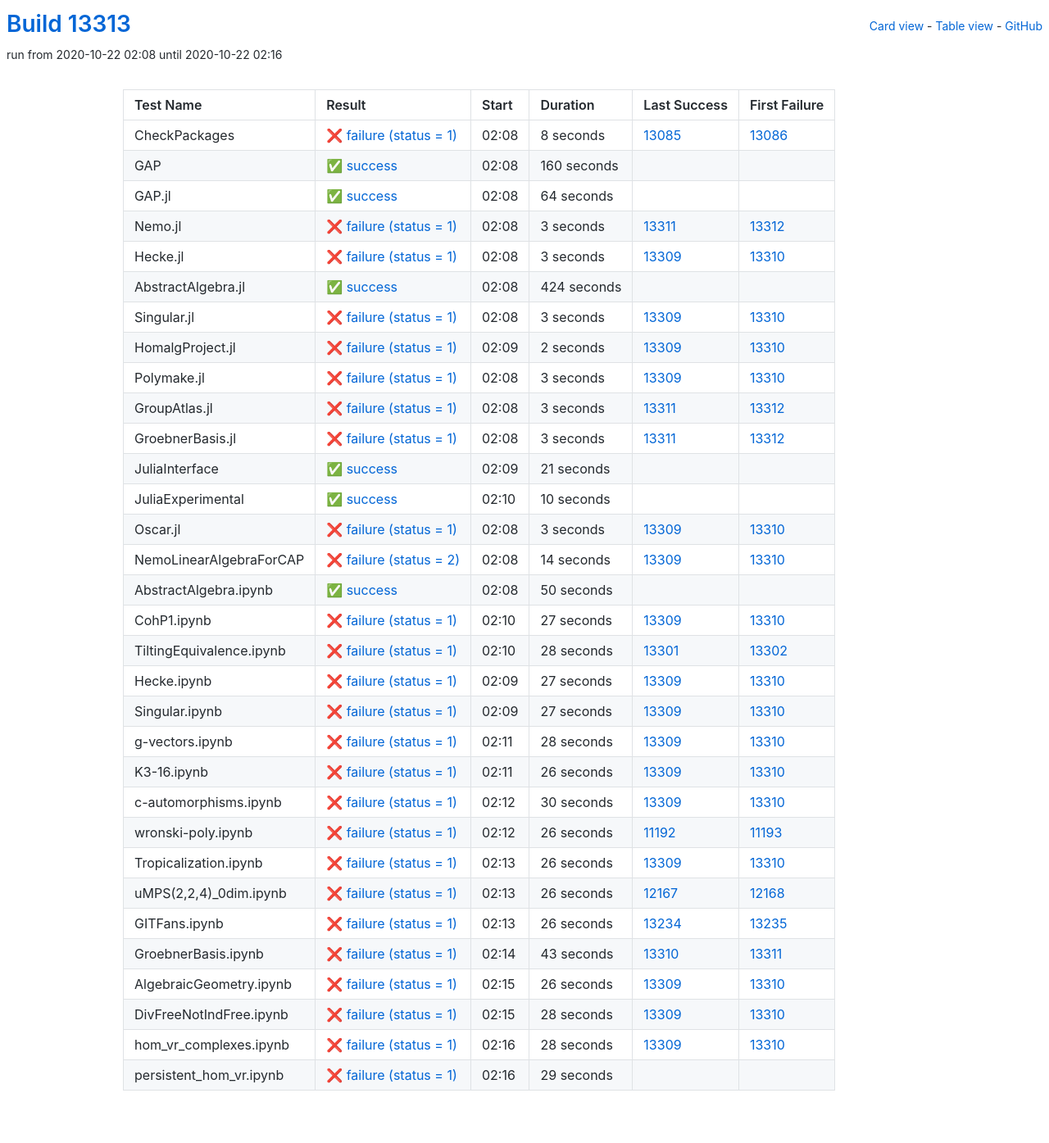
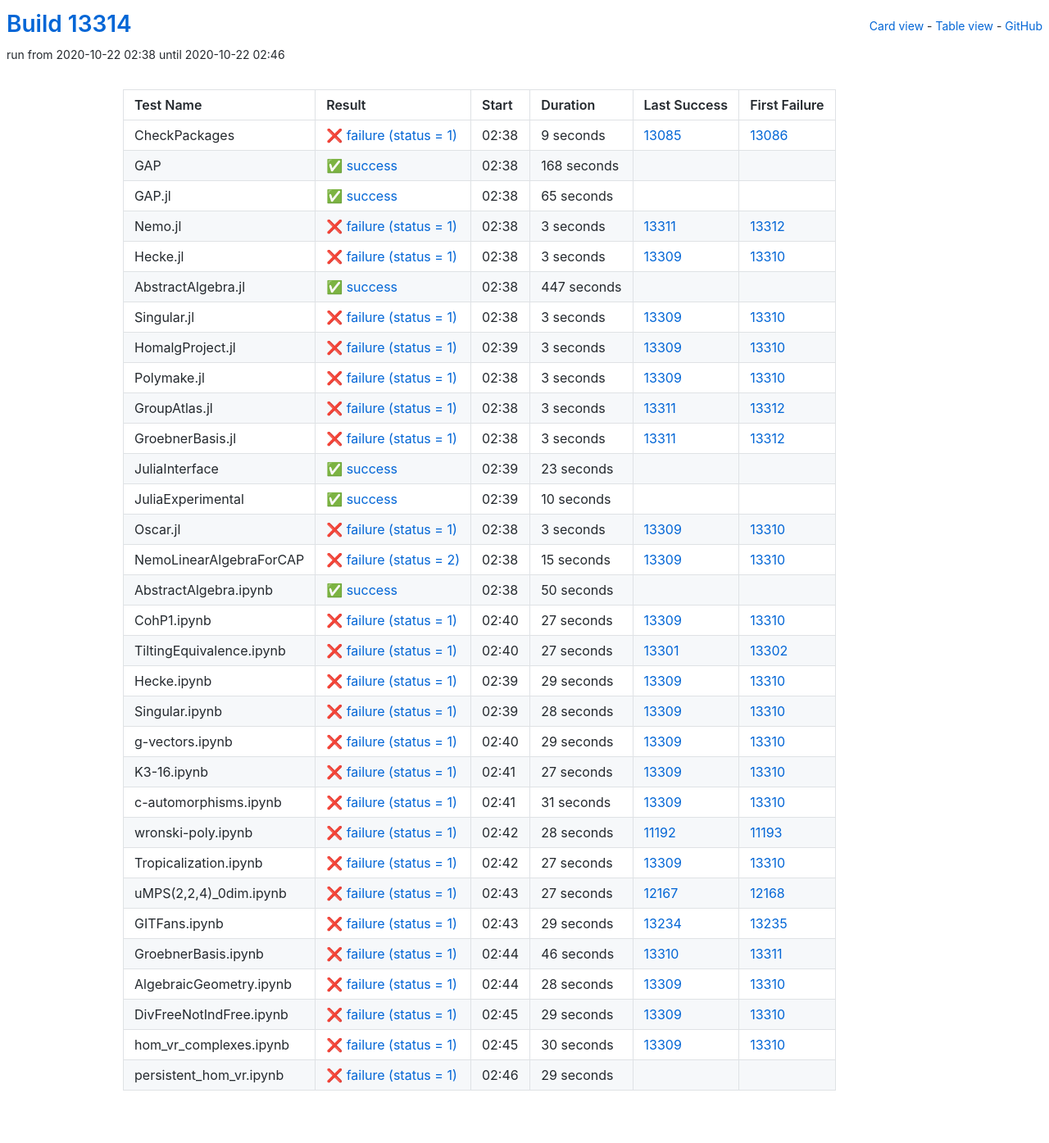
Before and after one commit to oscar-system/oscar-ci-status, a Jekyll site: the page built from table.html, in a window 1280 px wide. Shown: the whole page at 82% size. Built offline with Jekyll 4.4.1, drawn with Linux system fonts in a browser that asks for light colours.

Commit message:
Build #13314

```diff
--- a/_data/ci.yml
+++ b/_data/ci.yml
@@ -1,6 +1,6 @@
 ---
-build: 13313
-build_url: https://oscarci.mathematik.uni-kl.de/job/oscar/13313/
+build: 13314
+build_url: https://oscarci.mathematik.uni-kl.de/job/oscar/13314/
 job: oscar
 organization: oscar-system
 repo: oscar-ci-status
@@ -8,44 +8,44 @@
 tests:
 - name: CheckPackages
   id: checkpackages
-  log: https://oscarci.mathematik.uni-kl.de/job/oscar/13313/artifact/logs/build-13313/CheckPackages.log
-  start: 2020-10-22 02:08
+  log: https://oscarci.mathematik.uni-kl.de/job/oscar/13314/artifact/logs/build-13314/CheckPackages.log
+  start: 2020-10-22 02:38
   success: false
   exitcode: 1
   status: failure
-  duration: 8
+  duration: 9
   last_success: 13085
   last_success_url: https://oscarci.mathematik.uni-kl.de/job/oscar/13085/
   first_failure: 13086
   first_failure_url: https://oscarci.mathematik.uni-kl.de/job/oscar/13086/
 - name: GAP
   id: gap
-  log: https://oscarci.mathematik.uni-kl.de/job/oscar/13313/artifact/logs/build-13313/GAP.log
-  start: 2020-10-22 02:08
+  log: https://oscarci.mathematik.uni-kl.de/job/oscar/13314/artifact/logs/build-13314/GAP.log
+  start: 2020-10-22 02:38
   success: true
   exitcode: 0
   status: success
-  duration: 160
+  duration: 168
   last_success: false
   last_success_url:
   first_failure: false
   first_failure_url:
 - name: GAP.jl
   id: gap-jl
-  log: https://oscarci.mathematik.uni-kl.de/job/oscar/13313/artifact/logs/build-13313/GAP.jl.log
-  start: 2020-10-22 02:08
+  log: https://oscarci.mathematik.uni-kl.de/job/oscar/13314/artifact/logs/build-13314/GAP.jl.log
+  start: 2020-10-22 02:38
   success: true
   exitcode: 0
   status: success
-  duration: 64
+  duration: 65
   last_success: false
   last_success_url:
   first_failure: false
   first_failure_url:
 - name: Nemo.jl
   id: nemo-jl
-  log: https://oscarci.mathematik.uni-kl.de/job/oscar/13313/artifact/logs/build-13313/Nemo.jl.log
-  start: 2020-10-22 02:08
+  log: https://oscarci.mathematik.uni-kl.de/job/oscar/13314/artifact/logs/build-13314/Nemo.jl.log
+  start: 2020-10-22 02:38
   success: false
   exitcode: 1
   status: failure
@@ -56,8 +56,8 @@
   first_failure_url: https://oscarci.mathematik.uni-kl.de/job/oscar/13312/
 - name: Hecke.jl
   id: hecke-jl
-  log: https://oscarci.mathematik.uni-kl.de/job/oscar/13313/artifact/logs/build-13313/Hecke.jl.log
-  start: 2020-10-22 02:08
+  log: https://oscarci.mathematik.uni-kl.de/job/oscar/13314/artifact/logs/build-13314/Hecke.jl.log
+  start: 2020-10-22 02:38
   success: false
   exitcode: 1
   status: failure
@@ -68,20 +68,20 @@
   first_failure_url: https://oscarci.mathematik.uni-kl.de/job/oscar/13310/
 - name: AbstractAlgebra.jl
   id: abstractalgebra-jl
-  log: https://oscarci.mathematik.uni-kl.de/job/oscar/13313/artifact/logs/build-13313/AbstractAlgebra.jl.log
-  start: 2020-10-22 02:08
+  log: https://oscarci.mathematik.uni-kl.de/job/oscar/13314/artifact/logs/build-13314/AbstractAlgebra.jl.log
+  start: 2020-10-22 02:38
   success: true
   exitcode: 0
   status: success
-  duration: 424
+  duration: 447
   last_success: false
   last_success_url:
   first_failure: false
   first_failure_url:
 - name: Singular.jl
   id: singular-jl
-  log: https://oscarci.mathematik.uni-kl.de/job/oscar/13313/artifact/logs/build-13313/Singular.jl.log
-  start: 2020-10-22 02:08
+  log: https://oscarci.mathematik.uni-kl.de/job/oscar/13314/artifact/logs/build-13314/Singular.jl.log
+  start: 2020-10-22 02:38
   success: false
   exitcode: 1
   status: failure
@@ -92,20 +92,20 @@
   first_failure_url: https://oscarci.mathematik.uni-kl.de/job/oscar/13310/
 - name: HomalgProject.jl
   id: homalgproject-jl
-  log: https://oscarci.mathematik.uni-kl.de/job/oscar/13313/artifact/logs/build-13313/HomalgProject.jl.log
-  start: 2020-10-22 02:09
+  log: https://oscarci.mathematik.uni-kl.de/job/oscar/13314/artifact/logs/build-13314/HomalgProject.jl.log
+  start: 2020-10-22 02:39
   success: false
   exitcode: 1
   status: failure
-  duration: 2
+  duration: 3
   last_success: 13309
   last_success_url: https://oscarci.mathematik.uni-kl.de/job/oscar/13309/
   first_failure: 13310
   first_failure_url: https://oscarci.mathematik.uni-kl.de/job/oscar/13310/
 - name: Polymake.jl
   id: polymake-jl
-  log: https://oscarci.mathematik.uni-kl.de/job/oscar/13313/artifact/logs/build-13313/Polymake.jl.log
-  start: 2020-10-22 02:08
+  log: https://oscarci.mathematik.uni-kl.de/job/oscar/13314/artifact/logs/build-13314/Polymake.jl.log
+  start: 2020-10-22 02:38
   success: false
   exitcode: 1
   status: failure
@@ -116,8 +116,8 @@
   first_failure_url: https://oscarci.mathematik.uni-kl.de/job/oscar/13310/
 - name: GroupAtlas.jl
   id: groupatlas-jl
-  log: https://oscarci.mathematik.uni-kl.de/job/oscar/13313/artifact/logs/build-13313/GroupAtlas.jl.log
-  start: 2020-10-22 02:08
+  log: https://oscarci.mathematik.uni-kl.de/job/oscar/13314/artifact/logs/build-13314/GroupAtlas.jl.log
+  start: 2020-10-22 02:38
   success: false
   exitcode: 1
   status: failure
@@ -128,8 +128,8 @@
   first_failure_url: https://oscarci.mathematik.uni-kl.de/job/oscar/13312/
 - name: GroebnerBasis.jl
   id: groebnerbasis-jl
-  log: https://oscarci.mathematik.uni-kl.de/job/oscar/13313/artifact/logs/build-13313/GroebnerBasis.jl.log
-  start: 2020-10-22 02:08
+  log: https://oscarci.mathematik.uni-kl.de/job/oscar/13314/artifact/logs/build-13314/GroebnerBasis.jl.log
+  start: 2020-10-22 02:38
   success: false
   exitcode: 1
   status: failure
@@ -140,20 +140,20 @@
   first_failure_url: https://oscarci.mathematik.uni-kl.de/job/oscar/13312/
 - name: JuliaInterface
   id: juliainterface
-  log: https://oscarci.mathematik.uni-kl.de/job/oscar/13313/artifact/logs/build-13313/JuliaInterface.log
-  start: 2020-10-22 02:09
+  log: https://oscarci.mathematik.uni-kl.de/job/oscar/13314/artifact/logs/build-13314/JuliaInterface.log
+  start: 2020-10-22 02:39
   success: true
   exitcode: 0
   status: success
-  duration: 21
+  duration: 23
   last_success: false
   last_success_url:
   first_failure: false
   first_failure_url:
 - name: JuliaExperimental
   id: juliaexperimental
-  log: https://oscarci.mathematik.uni-kl.de/job/oscar/13313/artifact/logs/build-13313/JuliaExperimental.log
-  start: 2020-10-22 02:10
+  log: https://oscarci.mathematik.uni-kl.de/job/oscar/13314/artifact/logs/build-13314/JuliaExperimental.log
+  start: 2020-10-22 02:39
   success: true
   exitcode: 0
   status: success
@@ -164,8 +164,8 @@
   first_failure_url:
 - name: Oscar.jl
   id: oscar-jl
-  log: https://oscarci.mathematik.uni-kl.de/job/oscar/13313/artifact/logs/build-13313/Oscar.jl.log
-  start: 2020-10-22 02:08
+  log: https://oscarci.mathematik.uni-kl.de/job/oscar/13314/artifact/logs/build-13314/Oscar.jl.log
+  start: 2020-10-22 02:38
   success: false
   exitcode: 1
   status: failure
@@ -176,20 +176,20 @@
   first_failure_url: https://oscarci.mathematik.uni-kl.de/job/oscar/13310/
 - name: NemoLinearAlgebraForCAP
   id: nemolinearalgebraforcap
-  log: https://oscarci.mathematik.uni-kl.de/job/oscar/13313/artifact/logs/build-13313/NemoLinearAlgebraForCAP.log
-  start: 2020-10-22 02:08
+  log: https://oscarci.mathematik.uni-kl.de/job/oscar/13314/artifact/logs/build-13314/NemoLinearAlgebraForCAP.log
+  start: 2020-10-22 02:38
   success: false
   exitcode: 2
   status: failure
-  duration: 14
+  duration: 15
   last_success: 13309
   last_success_url: https://oscarci.mathematik.uni-kl.de/job/oscar/13309/
   first_failure: 13310
   first_failure_url: https://oscarci.mathematik.uni-kl.de/job/oscar/13310/
 - name: AbstractAlgebra.ipynb
   id: abstractalgebra-ipynb
-  log: https://oscarci.mathematik.uni-kl.de/job/oscar/13313/artifact/logs/build-13313/AbstractAlgebra.ipynb.log
-  start: 2020-10-22 02:08
+  log: https://oscarci.mathematik.uni-kl.de/job/oscar/13314/artifact/logs/build-13314/AbstractAlgebra.ipynb.log
+  start: 2020-10-22 02:38
   success: true
   exitcode: 0
   status: success
@@ -200,8 +200,8 @@
   first_failure_url:
 - name: CohP1.ipynb
   id: cohp1-ipynb
-  log: https://oscarci.mathematik.uni-kl.de/job/oscar/13313/artifact/logs/build-13313/CohP1.ipynb.log
-  start: 2020-10-22 02:10
+  log: https://oscarci.mathematik.uni-kl.de/job/oscar/13314/artifact/logs/build-13314/CohP1.ipynb.log
+  start: 2020-10-22 02:40
   success: false
   exitcode: 1
   status: failure
@@ -212,20 +212,56 @@
   first_failure_url: https://oscarci.mathematik.uni-kl.de/job/oscar/13310/
 - name: TiltingEquivalence.ipynb
   id: tiltingequivalence-ipynb
-  log: https://oscarci.mathematik.uni-kl.de/job/oscar/13313/artifact/logs/build-13313/TiltingEquivalence.ipynb.log
-  start: 2020-10-22 02:10
+  log: https://oscarci.mathematik.uni-kl.de/job/oscar/13314/artifact/logs/build-13314/TiltingEquivalence.ipynb.log
+  start: 2020-10-22 02:40
   success: false
   exitcode: 1
   status: failure
-  duration: 28
+  duration: 27
   last_success: 13301
   last_success_url: https://oscarci.mathematik.uni-kl.de/job/oscar/13301/
   first_failure: 13302
   first_failure_url: https://oscarci.mathematik.uni-kl.de/job/oscar/13302/
 - name: Hecke.ipynb
   id: hecke-ipynb
-  log: https://oscarci.mathematik.uni-kl.de/job/oscar/13313/artifact/logs/build-13313/Hecke.ipynb.log
-  start: 2020-10-22 02:09
+  log: https://oscarci.mathematik.uni-kl.de/job/oscar/13314/artifact/logs/build-13314/Hecke.ipynb.log
+  start: 2020-10-22 02:39
+  success: false
+  exitcode: 1
+  status: failure
+  duration: 29
+  last_success: 13309
+  last_success_url: https://oscarci.mathematik.uni-kl.de/job/oscar/13309/
+  first_failure: 13310
+  first_failure_url: https://oscarci.mathematik.uni-kl.de/job/oscar/13310/
+- name: Singular.ipynb
+  id: singular-ipynb
+  log: https://oscarci.mathematik.uni-kl.de/job/oscar/13314/artifact/logs/build-13314/Singular.ipynb.log
+  start: 2020-10-22 02:39
+  success: false
+  exitcode: 1
+  status: failure
+  duration: 28
+  last_success: 13309
+  last_success_url: https://oscarci.mathematik.uni-kl.de/job/oscar/13309/
+  first_failure: 13310
+  first_failure_url: https://oscarci.mathematik.uni-kl.de/job/oscar/13310/
+- name: g-vectors.ipynb
+  id: g-vectors-ipynb
+  log: https://oscarci.mathematik.uni-kl.de/job/oscar/13314/artifact/logs/build-13314/g-vectors.ipynb.log
+  start: 2020-10-22 02:40
+  success: false
+  exitcode: 1
+  status: failure
+  duration: 29
+  last_success: 13309
+  last_success_url: https://oscarci.mathematik.uni-kl.de/job/oscar/13309/
+  first_failure: 13310
+  first_failure_url: https://oscarci.mathematik.uni-kl.de/job/oscar/13310/
+- name: K3-16.ipynb
+  id: k3-16-ipynb
+  log: https://oscarci.mathematik.uni-kl.de/job/oscar/13314/artifact/logs/build-13314/K3-16.ipynb.log
+  start: 2020-10-22 02:41
   success: false
   exitcode: 1
   status: failure
@@ -234,10 +270,34 @@
   last_success_url: https://oscarci.mathematik.uni-kl.de/job/oscar/13309/
   first_failure: 13310
   first_failure_url: https://oscarci.mathematik.uni-kl.de/job/oscar/13310/
-- name: Singular.ipynb
-  id: singular-ipynb
-  log: https://oscarci.mathematik.uni-kl.de/job/oscar/13313/artifact/logs/build-13313/Singular.ipynb.log
-  start: 2020-10-22 02:09
+- name: c-automorphisms.ipynb
+  id: c-automorphisms-ipynb
+  log: https://oscarci.mathematik.uni-kl.de/job/oscar/13314/artifact/logs/build-13314/c-automorphisms.ipynb.log
+  start: 2020-10-22 02:41
+  success: false
+  exitcode: 1
+  status: failure
+  duration: 31
+  last_success: 13309
+  last_success_url: https://oscarci.mathematik.uni-kl.de/job/oscar/13309/
+  first_failure: 13310
+  first_failure_url: https://oscarci.mathematik.uni-kl.de/job/oscar/13310/
+- name: wronski-poly.ipynb
+  id: wronski-poly-ipynb
+  log: https://oscarci.mathematik.uni-kl.de/job/oscar/13314/artifact/logs/build-13314/wronski-poly.ipynb.log
+  start: 2020-10-22 02:42
+  success: false
+  exitcode: 1
+  status: failure
+  duration: 28
+  last_success: 11192
+  last_success_url: https://oscarci.mathematik.uni-kl.de/job/oscar/11192/
+  first_failure: 11193
+  first_failure_url: https://oscarci.mathematik.uni-kl.de/job/oscar/11193/
+- name: Tropicalization.ipynb
+  id: tropicalization-ipynb
+  log: https://oscarci.mathematik.uni-kl.de/job/oscar/13314/artifact/logs/build-13314/Tropicalization.ipynb.log
+  start: 2020-10-22 02:42
   success: false
   exitcode: 1
   status: failure
@@ -246,10 +306,46 @@
   last_success_url: https://oscarci.mathematik.uni-kl.de/job/oscar/13309/
   first_failure: 13310
   first_failure_url: https://oscarci.mathematik.uni-kl.de/job/oscar/13310/
-- name: g-vectors.ipynb
-  id: g-vectors-ipynb
-  log: https://oscarci.mathematik.uni-kl.de/job/oscar/13313/artifact/logs/build-13313/g-vectors.ipynb.log
-  start: 2020-10-22 02:11
+- name: uMPS(2,2,4)_0dim.ipynb
+  id: umps-2-2-4-0dim-ipynb
+  log: https://oscarci.mathematik.uni-kl.de/job/oscar/13314/artifact/logs/build-13314/uMPS-2-2-4-_0dim.ipynb.log
+  start: 2020-10-22 02:43
+  success: false
+  exitcode: 1
+  status: failure
+  duration: 27
+  last_success: 12167
+  last_success_url: https://oscarci.mathematik.uni-kl.de/job/oscar/12167/
+  first_failure: 12168
+  first_failure_url: https://oscarci.mathematik.uni-kl.de/job/oscar/12168/
+- name: GITFans.ipynb
+  id: gitfans-ipynb
+  log: https://oscarci.mathematik.uni-kl.de/job/oscar/13314/artifact/logs/build-13314/GITFans.ipynb.log
+  start: 2020-10-22 02:43
+  success: false
+  exitcode: 1
+  status: failure
+  duration: 29
+  last_success: 13234
+  last_success_url: https://oscarci.mathematik.uni-kl.de/job/oscar/13234/
+  first_failure: 13235
+  first_failure_url: https://oscarci.mathematik.uni-kl.de/job/oscar/13235/
+- name: GroebnerBasis.ipynb
+  id: groebnerbasis-ipynb
+  log: https://oscarci.mathematik.uni-kl.de/job/oscar/13314/artifact/logs/build-13314/GroebnerBasis.ipynb.log
+  start: 2020-10-22 02:44
+  success: false
+  exitcode: 1
+  status: failure
+  duration: 46
+  last_success: 13310
+  last_success_url: https://oscarci.mathematik.uni-kl.de/job/oscar/13310/
+  first_failure: 13311
+  first_failure_url: https://oscarci.mathematik.uni-kl.de/job/oscar/13311/
+- name: AlgebraicGeometry.ipynb
+  id: algebraicgeometry-ipynb
+  log: https://oscarci.mathematik.uni-kl.de/job/oscar/13314/artifact/logs/build-13314/AlgebraicGeometry.ipynb.log
+  start: 2020-10-22 02:44
   success: false
   exitcode: 1
   status: failure
@@ -258,22 +354,22 @@
   last_success_url: https://oscarci.mathematik.uni-kl.de/job/oscar/13309/
   first_failure: 13310
   first_failure_url: https://oscarci.mathematik.uni-kl.de/job/oscar/13310/
-- name: K3-16.ipynb
-  id: k3-16-ipynb
-  log: https://oscarci.mathematik.uni-kl.de/job/oscar/13313/artifact/logs/build-13313/K3-16.ipynb.log
-  start: 2020-10-22 02:11
+- name: DivFreeNotIndFree.ipynb
+  id: divfreenotindfree-ipynb
+  log: https://oscarci.mathematik.uni-kl.de/job/oscar/13314/artifact/logs/build-13314/DivFreeNotIndFree.ipynb.log
+  start: 2020-10-22 02:45
   success: false
   exitcode: 1
   status: failure
-  duration: 26
+  duration: 29
   last_success: 13309
   last_success_url: https://oscarci.mathematik.uni-kl.de/job/oscar/13309/
   first_failure: 13310
   first_failure_url: https://oscarci.mathematik.uni-kl.de/job/oscar/13310/
-- name: c-automorphisms.ipynb
-  id: c-automorphisms-ipynb
-  log: https://oscarci.mathematik.uni-kl.de/job/oscar/13313/artifact/logs/build-13313/c-automorphisms.ipynb.log
-  start: 2020-10-22 02:12
+- name: hom_vr_complexes.ipynb
+  id: hom-vr-complexes-ipynb
+  log: https://oscarci.mathematik.uni-kl.de/job/oscar/13314/artifact/logs/build-13314/hom_vr_complexes.ipynb.log
+  start: 2020-10-22 02:45
   success: false
   exitcode: 1
   status: failure
@@ -282,106 +378,10 @@
   last_success_url: https://oscarci.mathematik.uni-kl.de/job/oscar/13309/
   first_failure: 13310
   first_failure_url: https://oscarci.mathematik.uni-kl.de/job/oscar/13310/
-- name: wronski-poly.ipynb
-  id: wronski-poly-ipynb
-  log: https://oscarci.mathematik.uni-kl.de/job/oscar/13313/artifact/logs/build-13313/wronski-poly.ipynb.log
-  start: 2020-10-22 02:12
-  success: false
-  exitcode: 1
-  status: failure
-  duration: 26
-  last_success: 11192
-  last_success_url: https://oscarci.mathematik.uni-kl.de/job/oscar/11192/
-  first_failure: 11193
-  first_failure_url: https://oscarci.mathematik.uni-kl.de/job/oscar/11193/
-- name: Tropicalization.ipynb
-  id: tropicalization-ipynb
-  log: https://oscarci.mathematik.uni-kl.de/job/oscar/13313/artifact/logs/build-13313/Tropicalization.ipynb.log
-  start: 2020-10-22 02:13
-  success: false
-  exitcode: 1
-  status: failure
-  duration: 26
-  last_success: 13309
-  last_success_url: https://oscarci.mathematik.uni-kl.de/job/oscar/13309/
-  first_failure: 13310
-  first_failure_url: https://oscarci.mathematik.uni-kl.de/job/oscar/13310/
-- name: uMPS(2,2,4)_0dim.ipynb
-  id: umps-2-2-4-0dim-ipynb
-  log: https://oscarci.mathematik.uni-kl.de/job/oscar/13313/artifact/logs/build-13313/uMPS-2-2-4-_0dim.ipynb.log
-  start: 2020-10-22 02:13
-  success: false
-  exitcode: 1
-  status: failure
-  duration: 26
-  last_success: 12167
-  last_success_url: https://oscarci.mathematik.uni-kl.de/job/oscar/12167/
-  first_failure: 12168
-  first_failure_url: https://oscarci.mathematik.uni-kl.de/job/oscar/12168/
-- name: GITFans.ipynb
-  id: gitfans-ipynb
-  log: https://oscarci.mathematik.uni-kl.de/job/oscar/13313/artifact/logs/build-13313/GITFans.ipynb.log
-  start: 2020-10-22 02:13
-  success: false
-  exitcode: 1
-  status: failure
-  duration: 26
-  last_success: 13234
-  last_success_url: https://oscarci.mathematik.uni-kl.de/job/oscar/13234/
-  first_failure: 13235
-  first_failure_url: https://oscarci.mathematik.uni-kl.de/job/oscar/13235/
-- name: GroebnerBasis.ipynb
-  id: groebnerbasis-ipynb
-  log: https://oscarci.mathematik.uni-kl.de/job/oscar/13313/artifact/logs/build-13313/GroebnerBasis.ipynb.log
-  start: 2020-10-22 02:14
-  success: false
-  exitcode: 1
-  status: failure
-  duration: 43
-  last_success: 13310
-  last_success_url: https://oscarci.mathematik.uni-kl.de/job/oscar/13310/
-  first_failure: 13311
-  first_failure_url: https://oscarci.mathematik.uni-kl.de/job/oscar/13311/
-- name: AlgebraicGeometry.ipynb
-  id: algebraicgeometry-ipynb
-  log: https://oscarci.mathematik.uni-kl.de/job/oscar/13313/artifact/logs/build-13313/AlgebraicGeometry.ipynb.log
-  start: 2020-10-22 02:15
-  success: false
-  exitcode: 1
-  status: failure
-  duration: 26
-  last_success: 13309
-  last_success_url: https://oscarci.mathematik.uni-kl.de/job/oscar/13309/
-  first_failure: 13310
-  first_failure_url: https://oscarci.mathematik.uni-kl.de/job/oscar/13310/
-- name: DivFreeNotIndFree.ipynb
-  id: divfreenotindfree-ipynb
-  log: https://oscarci.mathematik.uni-kl.de/job/oscar/13313/artifact/logs/build-13313/DivFreeNotIndFree.ipynb.log
-  start: 2020-10-22 02:15
-  success: false
-  exitcode: 1
-  status: failure
-  duration: 28
-  last_success: 13309
-  last_success_url: https://oscarci.mathematik.uni-kl.de/job/oscar/13309/
-  first_failure: 13310
-  first_failure_url: https://oscarci.mathematik.uni-kl.de/job/oscar/13310/
-- name: hom_vr_complexes.ipynb
-  id: hom-vr-complexes-ipynb
-  log: https://oscarci.mathematik.uni-kl.de/job/oscar/13313/artifact/logs/build-13313/hom_vr_complexes.ipynb.log
-  start: 2020-10-22 02:16
-  success: false
-  exitcode: 1
-  status: failure
-  duration: 28
-  last_success: 13309
-  last_success_url: https://oscarci.mathematik.uni-kl.de/job/oscar/13309/
-  first_failure: 13310
-  first_failure_url: https://oscarci.mathematik.uni-kl.de/job/oscar/13310/
 - name: persistent_hom_vr.ipynb
   id: persistent-hom-vr-ipynb
-  log: https://oscarci.mathematik.uni-kl.de/job/oscar/13313/artifact/logs/build-13313/persistent_hom_vr.ipynb.log
-  start: 2020-10-22 02:16
+  log: https://oscarci.mathematik.uni-kl.de/job/oscar/13314/artifact/logs/build-13314/persistent_hom_vr.ipynb.log
+  start: 2020-10-22 02:46
   success: false
   exitcode: 1
   status: failure
```
Also changed, not shown: README.md.
